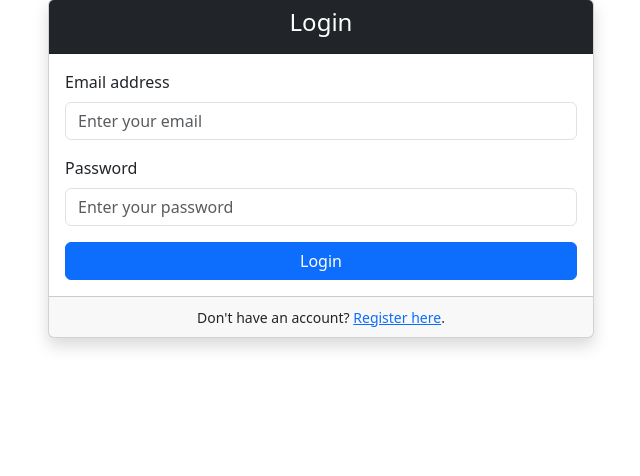
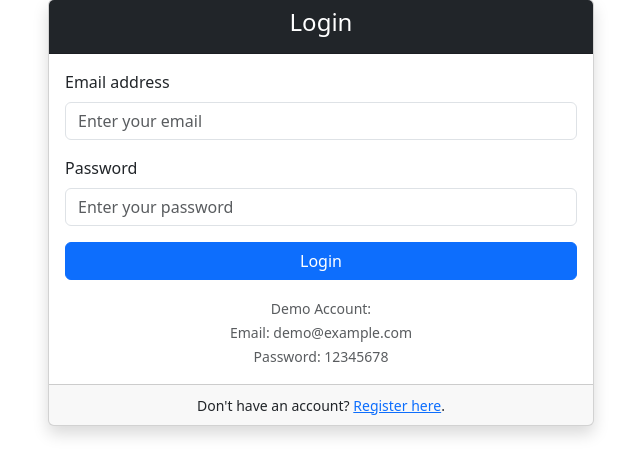
Before and after one commit to mehedihasanhasib/event-management-system, a PHP site: page /login in a window 1280 px wide. Shown: the part 105-581 px from the top of the page, without its empty margins (319-959 px from the left). Run offline with PHP 8.4, Linux system fonts and the light colour scheme; some libraries are stand-ins or nearby versions.

Commit message:
Added demo account credentials to login page

```diff
--- a/views/auth/login.php
+++ b/views/auth/login.php
@@ -24,6 +24,9 @@
                             <button type="submit" class="btn btn-primary">Login</button>
                         </div>
                     </form>
+                </div>
+                <div class="text-center mb-3">
+                    <small class="text-muted">Demo Account: <br> Email: demo@example.com <br> Password: 12345678</small>
                 </div>
                 <div class="card-footer text-center">
                     <small>Don't have an account? <a href="<?= route('register') ?>">Register here</a>.</small>
```
